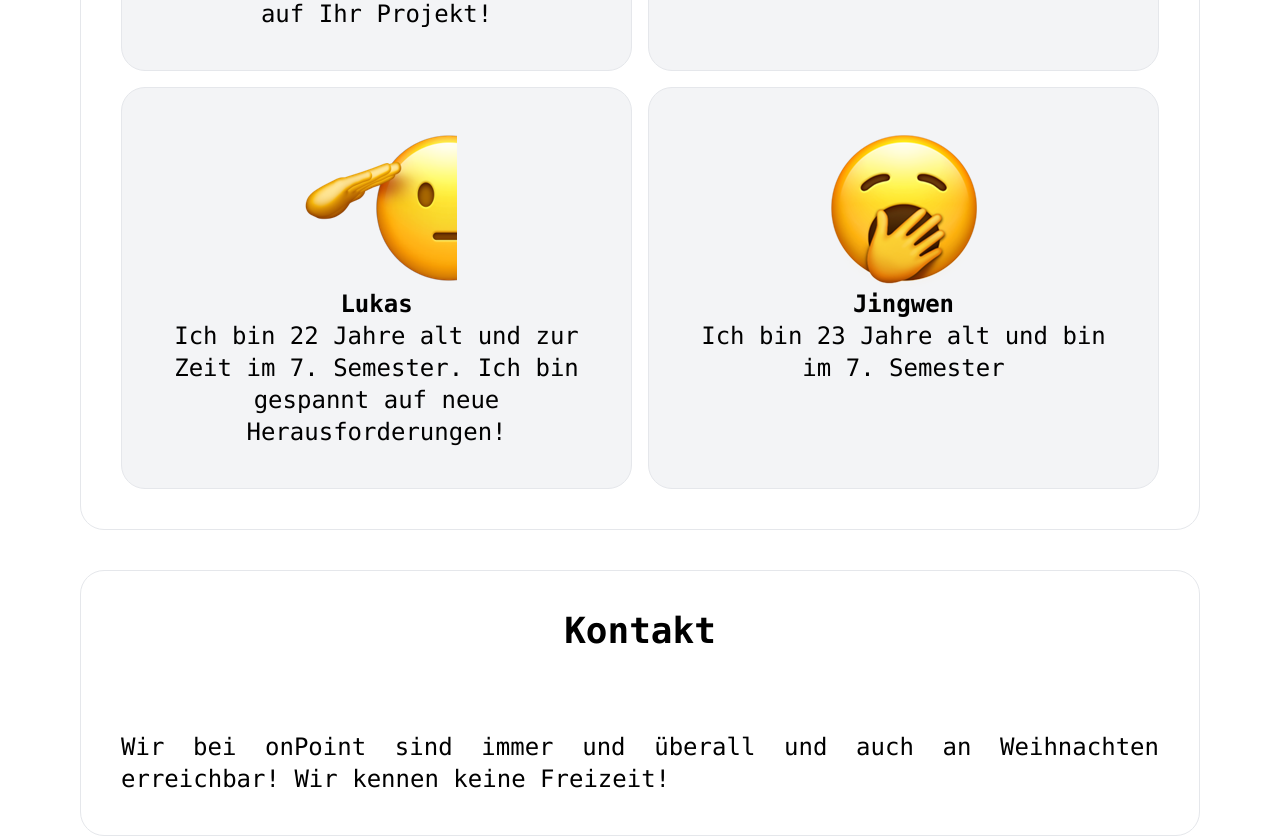
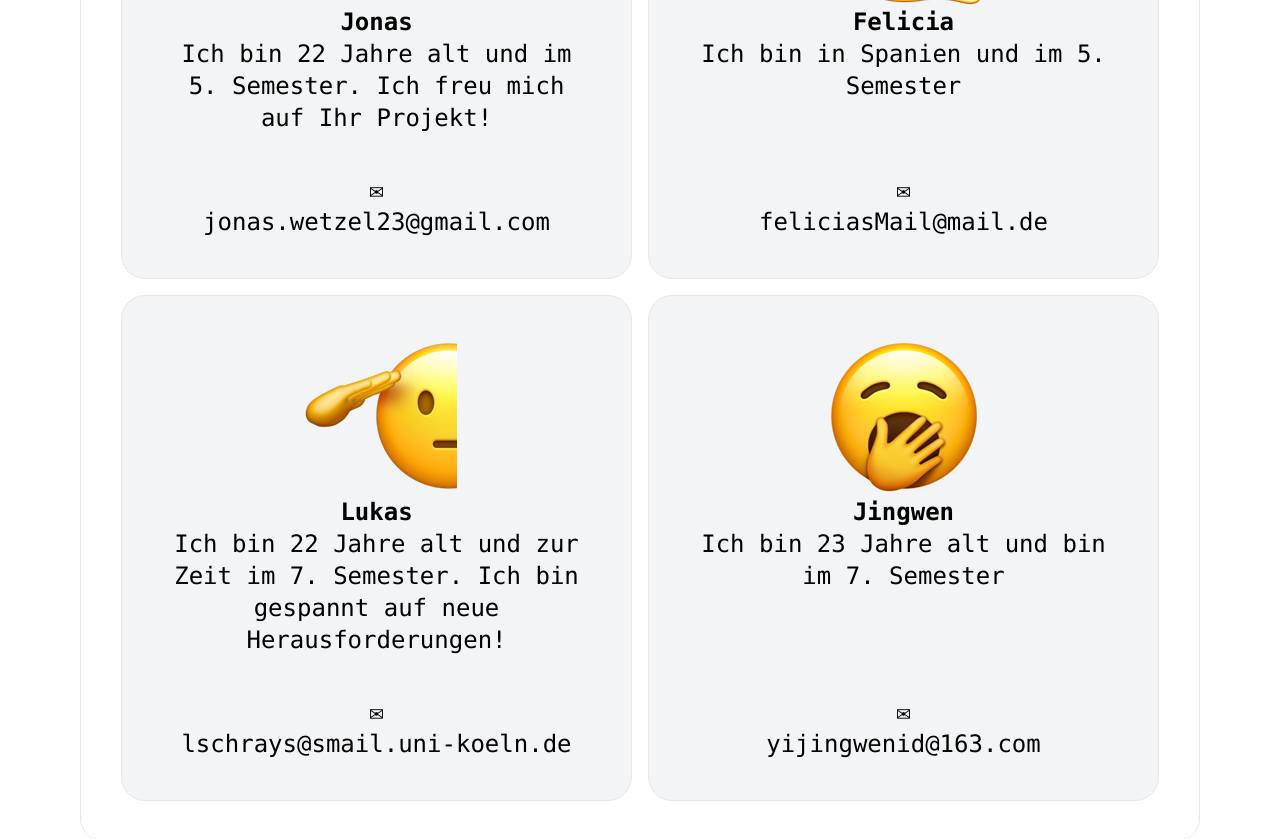
Before and after one commit to MarcGordonPeter/nextjs-blog, a Next.js app: page / in a window 1280 px wide. Shown: the part 1440-2279 px from the top of the page. Built offline with nearby package versions, Linux system fonts and the light colour scheme.

Commit message:
added emails and shadow

```diff
--- a/components/profile.js
+++ b/components/profile.js
@@ -5,15 +5,24 @@
   name = "",
   picture_src = "",
   children: text,
+  email = "",
 }) {
   return (
-    <div className="md:p-10  bg-gray-100 border rounded-3xl flex justify-center">
-      <div className="flex flex-col text-center justify-start">
-        <div className="flex flex-row justify-center">
-          <img className="" src={picture_src} alt={name} />
+    <div className="md:p-10  bg-gray-100 border rounded-3xl flex justify-center hover:shadow-2xl">
+      <div className="flex flex-col text-center justify-between">
+        <div>
+          <div className="flex flex-row justify-center">
+            <img className="" src={picture_src} alt={name} />
+          </div>
+          <h1 className="font-semibold">{name}</h1>
+          {text}
         </div>
-        <h1 className="font-semibold">{name}</h1>
-        {text}
+        <div className="flex flex-col pt-10">
+          <span>&#9993;</span>
+          <a className="hover:text-blue-600" href={"mailto:" + email}>
+            {email}
+          </a>
+        </div>
       </div>
     </div>
   );
--- a/pages/index.js
+++ b/pages/index.js
@@ -37,6 +37,14 @@
     Lukas: "emoji5.jpeg",
     Jingwen: "emoji6.jpeg",
   };
+  const emails = {
+    Marc: "marcpeter.dus@web.de",
+    Michelle: "mbinder1@smail.uni-koeln.de",
+    Jonas: "jonas.wetzel23@gmail.com",
+    Felicia: "feliciasMail@mail.de",
+    Lukas: "lschrays@smail.uni-koeln.de",
+    Jingwen: "yijingwenid@163.com",
+  };
   return (
     <div>
       <Head>
@@ -68,7 +76,11 @@
             <div className="grid justify-self-stretch xl:grid-flow-row 3xl:grid-cols-6 xl:grid-cols-2 2xl:grid-cols-3 gap-4 ">
               {namen.map((name) => {
                 return (
-                  <Profile name={name} picture_src={picture_src[name]}>
+                  <Profile
+                    name={name}
+                    picture_src={picture_src[name]}
+                    email={emails[name]}
+                  >
                     {beschreibung[name]}
                   </Profile>
                 );
@@ -76,10 +88,7 @@
             </div>
           </Content>
           <Content title="Kontakt">
-            <p id="contact">
-              Wir bei onPoint sind immer und überall und auch an Weihnachten
-              erreichbar! Wir kennen keine Freizeit!
-            </p>
+            <p id="contact"></p>
           </Content>
         </div>
       </div>
```
